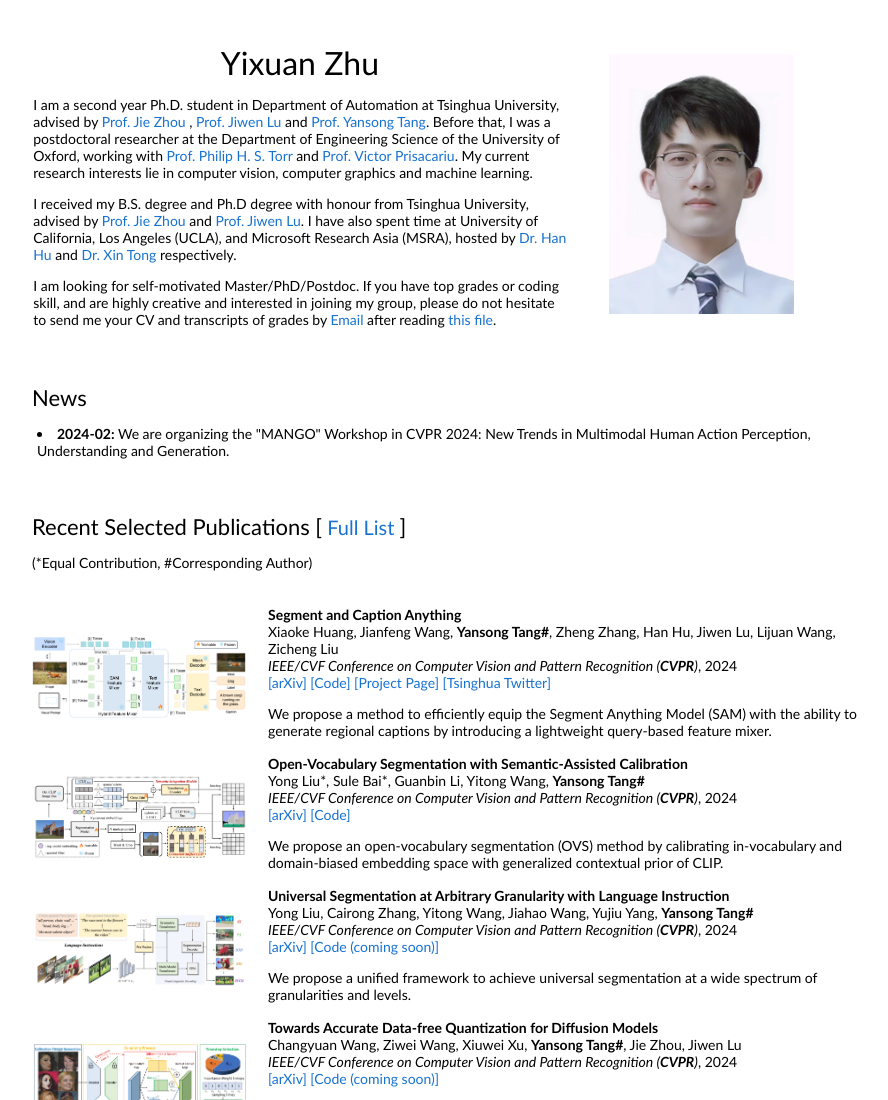
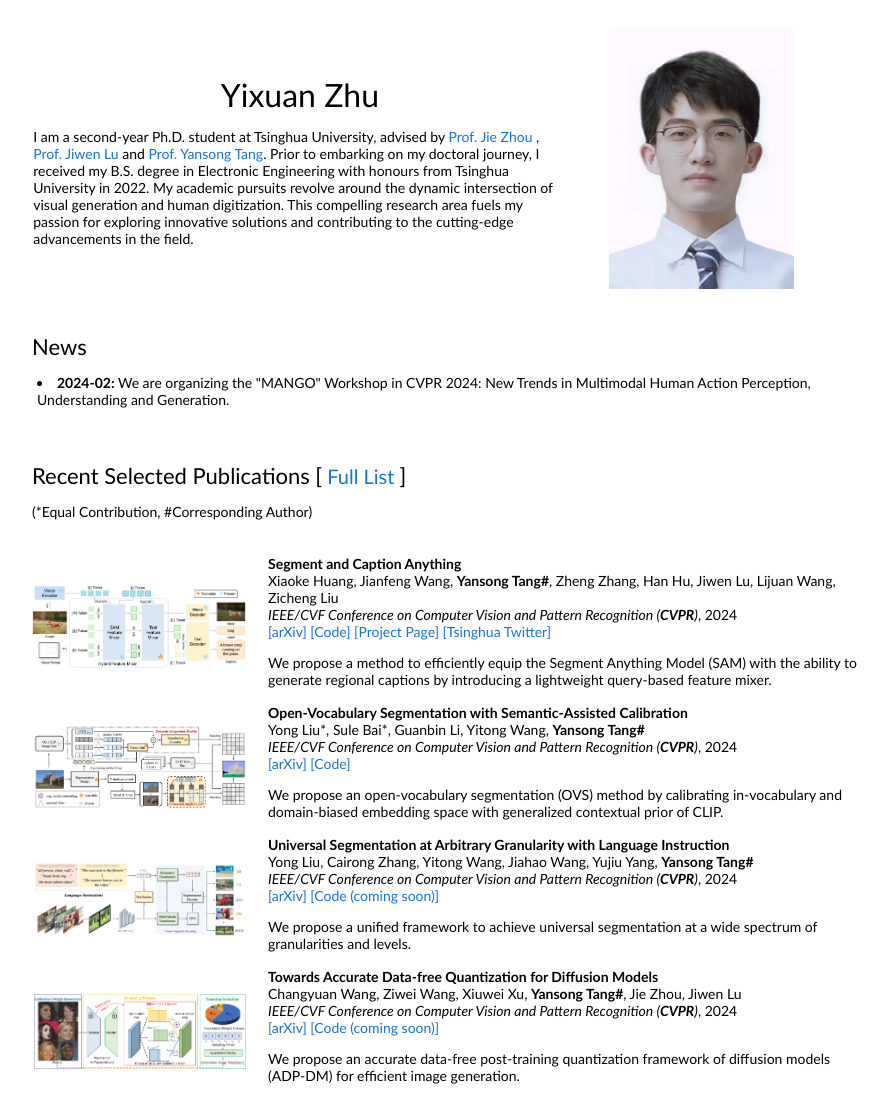
Before and after one commit to EternalEvan/EternalEvan.github.io, a plain HTML site: page index.html in a window 1280 px wide. Shown: the top 1100 px of the page, without its empty margins (203-1091 px from the left). Drawn offline with Linux system fonts and the light colour scheme.

Commit message:
Initial commit

```diff
--- a/index.html
+++ b/index.html
@@ -21,9 +21,10 @@
               <p style="text-align:center">
                 <name>Yixuan Zhu</name>
               </p>
-              <p>I am a second year Ph.D. student in Department of Automation at Tsinghua University, advised by <a href="https://scholar.google.com/citations?user=6a79aPwAAAAJ&hl=en"> Prof. Jie Zhou </a>, <a href="http://ivg.au.tsinghua.edu.cn/Jiwen_Lu/"> Prof. Jiwen Lu </a> and <a href="https://andytang15.github.io/">Prof. Yansong Tang</a>. Before that, I was a postdoctoral researcher at the Department of Engineering Science of the University of Oxford, working with <a href="https://www.robots.ox.ac.uk/~phst/"> Prof. Philip H. S. Torr</a> and <a href="https://www.robots.ox.ac.uk/~victor/"> Prof. Victor Prisacariu</a>. My current research interests lie in computer vision, computer graphics and machine learning.</p>
-	      <p>I received my B.S. degree and Ph.D degree with honour from Tsinghua University, advised by <a href="https://scholar.google.com/citations?user=6a79aPwAAAAJ&hl=en"> Prof. Jie Zhou </a> and <a href="http://ivg.au.tsinghua.edu.cn/Jiwen_Lu/"> Prof. Jiwen Lu</a>. I have also spent time at University of California, Los Angeles (UCLA), and Microsoft Research Asia (MSRA), hosted by <a href="https://ancientmooner.github.io">Dr. Han Hu</a> and <a href="https://scholar.google.com/citations?user=P91a-UQAAAAJ&hl=en">Dr. Xin Tong</a> respectively.</p>
+              <p>I am a second-year Ph.D. student at Tsinghua University, advised by <a href="https://scholar.google.com/citations?user=6a79aPwAAAAJ&hl=en"> Prof. Jie Zhou </a>, <a href="http://ivg.au.tsinghua.edu.cn/Jiwen_Lu/"> Prof. Jiwen Lu </a> and <a href="https://andytang15.github.io/">Prof. Yansong Tang</a>. Prior to embarking on my doctoral journey, I received my B.S. degree in Electronic Engineering with honours from Tsinghua University in 2022. My academic pursuits revolve around the dynamic intersection of visual generation and human digitization. This compelling research area fuels my passion for exploring innovative solutions and contributing to the cutting-edge advancements in the field.</p>
+	      <!-- 注释此处 <p>I received my B.S. degree and Ph.D degree with honour from Tsinghua University, advised by <a href="https://scholar.google.com/citations?user=6a79aPwAAAAJ&hl=en"> Prof. Jie Zhou </a> and <a href="http://ivg.au.tsinghua.edu.cn/Jiwen_Lu/"> Prof. Jiwen Lu</a>. I have also spent time at University of California, Los Angeles (UCLA), and Microsoft Research Asia (MSRA), hosted by <a href="https://ancientmooner.github.io">Dr. Han Hu</a> and <a href="https://scholar.google.com/citations?user=P91a-UQAAAAJ&hl=en">Dr. Xin Tong</a> respectively.</p>
 	      <p>I am looking for self-motivated Master/PhD/Postdoc. If you have top grades or coding skill, and are highly creative and interested in joining my group, please do not hesitate to send me your CV and transcripts of grades by <a href="data/email.txt">Email</a> after reading <a href="JD.pdf">this file</a>.</p>
+            -->
             </td>
             <td style="padding:2.5%;width:30%;max-width:30%">
 	      <img style="width:80%;max-width:80%" alt="profile photo" src="images/yixuan_zhu.png">
```
